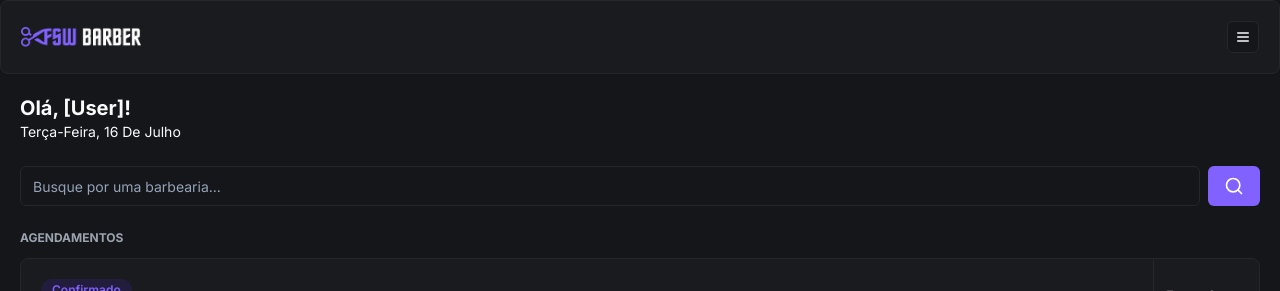
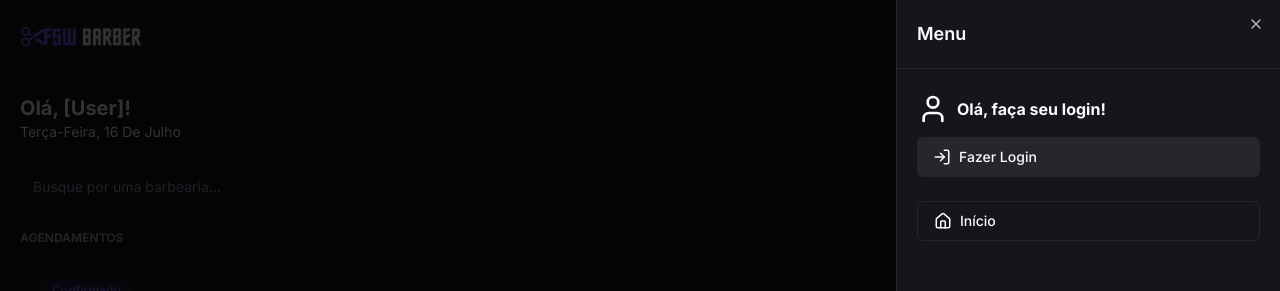
Before and after one commit to jonasmarquesdev/barber-app, a Next.js app: page / in a window 1280 px wide. Both pictures are taken after a click on the button 1243 px from the left and 37 px from the top of the page. Shown: the top 291 px of the page. Built offline with nearby package versions, Linux system fonts and the light colour scheme; no server answers; the database is empty.

Commit message:
feat: add sign in and sign out

```diff
--- a/app/_components/header.tsx
+++ b/app/_components/header.tsx
@@ -1,16 +1,103 @@
+"use client";
+
 import Image from "next/image";
 import { Card, CardContent } from "./ui/card";
 import { Button } from "./ui/button";
-import { MenuIcon } from "lucide-react";
+import {
+  CalendarIcon,
+  HomeIcon,
+  LogInIcon,
+  LogOutIcon,
+  MenuIcon,
+  UserIcon,
+} from "lucide-react";
+import {
+  Sheet,
+  SheetContent,
+  SheetHeader,
+  SheetTitle,
+  SheetTrigger,
+} from "./ui/sheet";
+import { signIn, signOut, useSession } from "next-auth/react";
+import { Avatar, AvatarImage } from "./ui/avatar";
+import Link from "next/link";
 
 const Header = () => {
+  const { data } = useSession();
+
+  const handleLogoutClick = () => signOut();
+  const handleLoginClick = () => signIn("google");
+
   return (
     <Card>
       <CardContent className="p-5 justify-between items-center flex flex-row">
         <Image src="/logo.png" alt="FSW Barber" height={22} width={120} />
-        <Button variant="outline" size="icon" className="h-8 w-8">
-          <MenuIcon size={16} />
-        </Button>
+        <Sheet>
+          <SheetTrigger asChild>
+            <Button variant="outline" size="icon" className="h-8 w-8">
+              <MenuIcon size={16} />
+            </Button>
+          </SheetTrigger>
+
+          <SheetContent className="p-0">
+            <SheetHeader className="text-left border-b border-solid border-secondary p-5">
+              <SheetTitle>Menu</SheetTitle>
+            </SheetHeader>
+
+            {data?.user ? (
+              <div className="flex justify-between px-5 py-6 items-center">
+                <div className="flex items-center gap-3">
+                  <Avatar>
+                    <AvatarImage src={data.user?.image ?? ""} />
+                  </Avatar>
+
+                  <h2 className="font-bold">{data.user.name}</h2>
+                </div>
+
+                <Button
+                  variant="secondary"
+                  size="icon"
+                  onClick={handleLogoutClick}
+                >
+                  <LogOutIcon />
+                </Button>
+              </div>
+            ) : (
+              <div className="flex flex-col gap-3 px-5 py-6">
+                <div className="flex items-center gap-2">
+                  <UserIcon size={32} />
+                  <h2 className="font-bold">Olá, faça seu login!</h2>
+                </div>
+                <Button
+                  variant="secondary"
+                  className="w-full justify-start"
+                  onClick={handleLoginClick}
+                >
+                  <LogInIcon className="mr-2" size={18} />
+                  Fazer Login
+                </Button>
+              </div>
+            )}
+
+            <div className="flex flex-col gap-3 px-5">
+              <Button variant="outline" className="justify-start" asChild>
+                <Link href="/">
+                  <HomeIcon size={18} className="mr-2" />
+                  Início
+                </Link>
+              </Button>
+
+              {data?.user && (
+                <Button variant="outline" className="justify-start" asChild>
+                  <Link href="/bookings">
+                    <CalendarIcon size={18} className="mr-2" />
+                    Agendamentos
+                  </Link>
+                </Button>
+              )}
+            </div>
+          </SheetContent>
+        </Sheet>
       </CardContent>
     </Card>
   );
--- /dev/null
+++ b/app/_components/ui/sheet.tsx
@@ -0,0 +1,140 @@
+"use client"
+
+import * as React from "react"
+import * as SheetPrimitive from "@radix-ui/react-dialog"
+import { cva, type VariantProps } from "class-variance-authority"
+import { X } from "lucide-react"
+
+import { cn } from "@/app/_lib/utils"
+
+const Sheet = SheetPrimitive.Root
+
+const SheetTrigger = SheetPrimitive.Trigger
+
+const SheetClose = SheetPrimitive.Close
+
+const SheetPortal = SheetPrimitive.Portal
+
+const SheetOverlay = React.forwardRef<
+  React.ElementRef<typeof SheetPrimitive.Overlay>,
+  React.ComponentPropsWithoutRef<typeof SheetPrimitive.Overlay>
+>(({ className, ...props }, ref) => (
+  <SheetPrimitive.Overlay
+    className={cn(
+      "fixed inset-0 z-50 bg-black/80  data-[state=open]:animate-in data-[state=closed]:animate-out data-[state=closed]:fade-out-0 data-[state=open]:fade-in-0",
+      className
+    )}
+    {...props}
+    ref={ref}
+  />
+))
+SheetOverlay.displayName = SheetPrimitive.Overlay.displayName
+
+const sheetVariants = cva(
+  "fixed z-50 gap-4 bg-background p-6 shadow-lg transition ease-in-out data-[state=open]:animate-in data-[state=closed]:animate-out data-[state=closed]:duration-300 data-[state=open]:duration-500",
+  {
+    variants: {
+      side: {
+        top: "inset-x-0 top-0 border-b data-[state=closed]:slide-out-to-top data-[state=open]:slide-in-from-top",
+        bottom:
+          "inset-x-0 bottom-0 border-t data-[state=closed]:slide-out-to-bottom data-[state=open]:slide-in-from-bottom",
+        left: "inset-y-0 left-0 h-full w-3/4 border-r data-[state=closed]:slide-out-to-left data-[state=open]:slide-in-from-left sm:max-w-sm",
+        right:
+          "inset-y-0 right-0 h-full w-3/4  border-l data-[state=closed]:slide-out-to-right data-[state=open]:slide-in-from-right sm:max-w-sm",
+      },
+    },
+    defaultVariants: {
+      side: "right",
+    },
+  }
+)
+
+interface SheetContentProps
+  extends React.ComponentPropsWithoutRef<typeof SheetPrimitive.Content>,
+    VariantProps<typeof sheetVariants> {}
+
+const SheetContent = React.forwardRef<
+  React.ElementRef<typeof SheetPrimitive.Content>,
+  SheetContentProps
+>(({ side = "right", className, children, ...props }, ref) => (
+  <SheetPortal>
+    <SheetOverlay />
+    <SheetPrimitive.Content
+      ref={ref}
+      className={cn(sheetVariants({ side }), className)}
+      {...props}
+    >
+      {children}
+      <SheetPrimitive.Close className="absolute right-4 top-4 rounded-sm opacity-70 ring-offset-background transition-opacity hover:opacity-100 focus:outline-none focus:ring-2 focus:ring-ring focus:ring-offset-2 disabled:pointer-events-none data-[state=open]:bg-secondary">
+        <X className="h-4 w-4" />
+        <span className="sr-only">Close</span>
+      </SheetPrimitive.Close>
+    </SheetPrimitive.Content>
+  </SheetPortal>
+))
+SheetContent.displayName = SheetPrimitive.Content.displayName
+
+const SheetHeader = ({
+  className,
+  ...props
+}: React.HTMLAttributes<HTMLDivElement>) => (
+  <div
+    className={cn(
+      "flex flex-col space-y-2 text-center sm:text-left",
+      className
+    )}
+    {...props}
+  />
+)
+SheetHeader.displayName = "SheetHeader"
+
+const SheetFooter = ({
+  className,
+  ...props
+}: React.HTMLAttributes<HTMLDivElement>) => (
+  <div
+    className={cn(
+      "flex flex-col-reverse sm:flex-row sm:justify-end sm:space-x-2",
+      className
+    )}
+    {...props}
+  />
+)
+SheetFooter.displayName = "SheetFooter"
+
+const SheetTitle = React.forwardRef<
+  React.ElementRef<typeof SheetPrimitive.Title>,
+  React.ComponentPropsWithoutRef<typeof SheetPrimitive.Title>
+>(({ className, ...props }, ref) => (
+  <SheetPrimitive.Title
+    ref={ref}
+    className={cn("text-lg font-semibold text-foreground", className)}
+    {...props}
+  />
+))
+SheetTitle.displayName = SheetPrimitive.Title.displayName
+
+const SheetDescription = React.forwardRef<
+  React.ElementRef<typeof SheetPrimitive.Description>,
+  React.ComponentPropsWithoutRef<typeof SheetPrimitive.Description>
+>(({ className, ...props }, ref) => (
+  <SheetPrimitive.Description
+    ref={ref}
+    className={cn("text-sm text-muted-foreground", className)}
+    {...props}
+  />
+))
+SheetDescription.displayName = SheetPrimitive.Description.displayName
+
+export {
+  Sheet,
+  SheetPortal,
+  SheetOverlay,
+  SheetTrigger,
+  SheetClose,
+  SheetContent,
+  SheetHeader,
+  SheetFooter,
+  SheetTitle,
+  SheetDescription,
+}
--- /dev/null
+++ b/app/_providers/auth.tsx
@@ -0,0 +1,10 @@
+"use client";
+
+import { SessionProvider } from "next-auth/react";
+import { ReactNode } from "react";
+
+const AuthProvider = ({ children }: { children: ReactNode }) => {
+  return <SessionProvider>{children}</SessionProvider>;
+};
+
+export default AuthProvider;
--- a/app/layout.tsx
+++ b/app/layout.tsx
@@ -2,6 +2,7 @@
 import { Inter } from "next/font/google";
 import "./globals.css";
 import Footer from "./_components/footer";
+import AuthProvider from "./_providers/auth";
 
 const inter = Inter({ subsets: ["latin"] });
 
@@ -18,8 +19,10 @@
   return (
     <html lang="en">
       <body className={`${inter.className} dark`}>
-        {children}
-        <Footer />
+        <AuthProvider>
+          {children}
+          <Footer />
+        </AuthProvider>
       </body>
     </html>
   );
--- a/package.json
+++ b/package.json
@@ -12,6 +12,7 @@
     "@auth/prisma-adapter": "^2.4.2",
     "@prisma/client": "^5.16.1",
     "@radix-ui/react-avatar": "^1.1.0",
+    "@radix-ui/react-dialog": "^1.1.1",
     "@radix-ui/react-slot": "^1.1.0",
     "class-variance-authority": "^0.7.0",
     "clsx": "^2.1.1",
```
Also changed, not shown: 1 other file (tests, documents, lock files or other folders).
